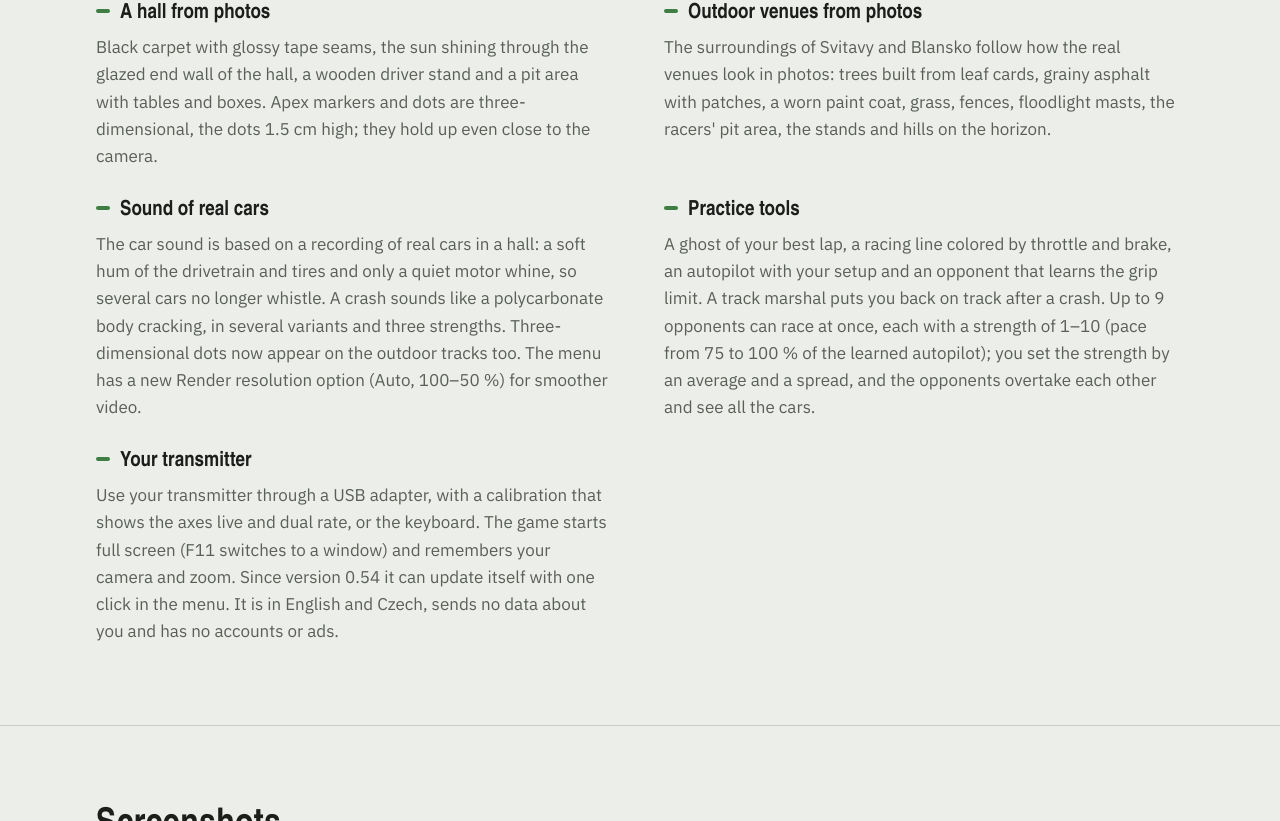
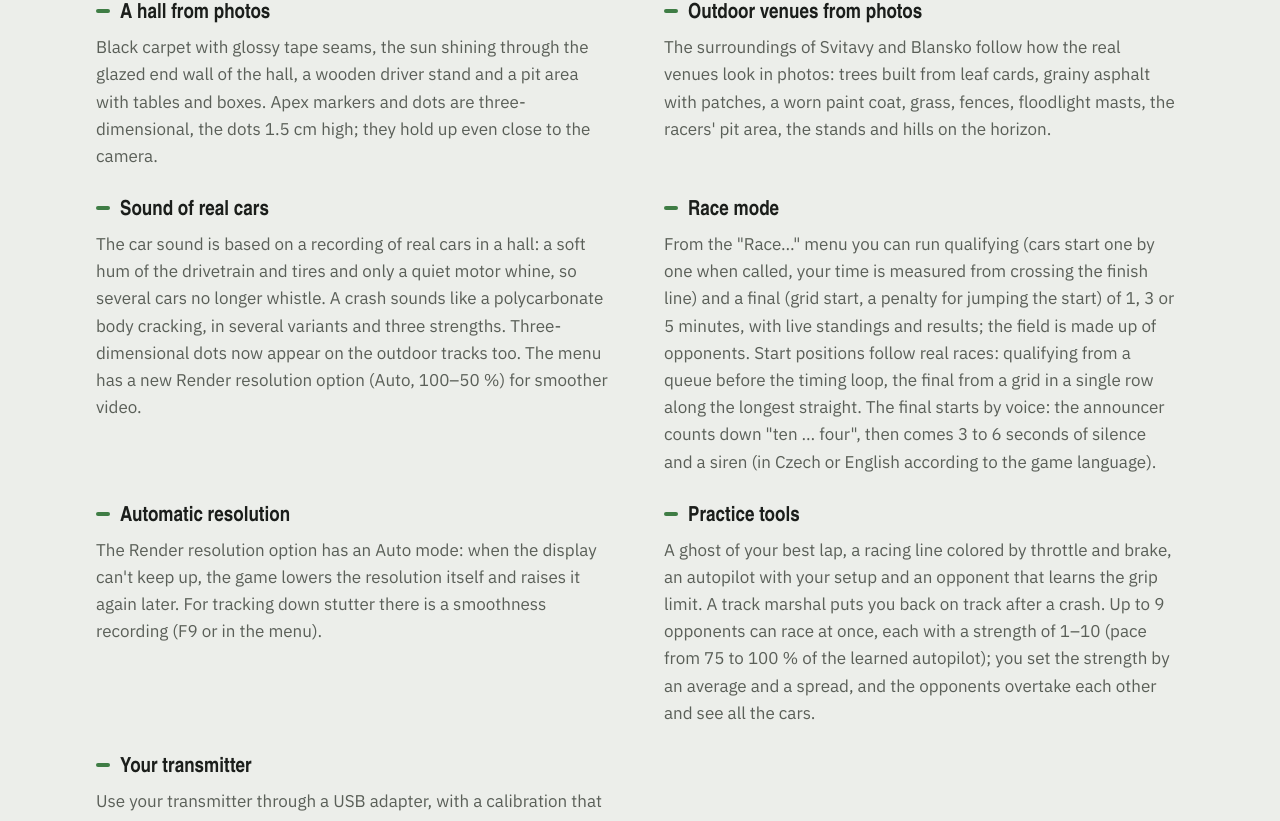
Before and after one commit to ibb-jile/onroad-rc-simulator, a plain HTML site: page index.html in a window 1280 px wide. Shown: the part 1979-2800 px from the top of the page. Drawn offline with Linux system fonts and the light colour scheme; a web font is replaced by a local one.

Commit message:
Verze 0.62: soutěžní jízda, hlasový start finále, automatické rozlišení
Web odkazuje na verzi 0.62, nové karty o soutěžní jízdě (kvalifikace, finále,
rošt, hlasový odpočet a siréna) a o automatickém rozlišení vykreslování.

Co-Authored-By: Claude Fable 5.2 <noreply@anthropic.com>

```diff
--- a/index.html
+++ b/index.html
@@ -188,7 +188,7 @@ footer .wrap { display: flex; flex-wrap: wrap; gap: 8px 24px; justify-content: s
           <a class="btn-line" id="download-win" href="https://github.com/ibb-jile/onroad-rc-simulator/releases/latest/download/Onroad-RC-Simulator-Windows.zip"><span lang="cs">Windows (experimentální)</span><span lang="en">Windows (experimental)</span></a>
           <a href="#install"><span lang="cs">Jak nainstalovat</span><span lang="en">How to install</span></a>
         </div>
-        <p class="facts"><span lang="cs">Verze 0.57 · macOS 13 a novější · Mac s čipem Apple (M1 a novější) · zip 69 MB</span><span lang="en">Version 0.57 · macOS 13 or later · Mac with Apple silicon (M1 or later) · 69 MB zip</span></p>
+        <p class="facts"><span lang="cs">Verze 0.62 · macOS 13 a novější · Mac s čipem Apple (M1 a novější) · zip 69 MB</span><span lang="en">Version 0.62 · macOS 13 or later · Mac with Apple silicon (M1 or later) · 69 MB zip</span></p>
         <p class="facts"><span lang="cs">Windows 10 a 11 (64bit) · první sestavení, na skutečném PC zatím nevyzkoušené · zip 52 MB</span><span lang="en">Windows 10 and 11 (64-bit) · first build, not yet tried on a real PC · 52 MB zip</span></p>
       </div>
       <aside class="board" aria-label="Lap times">
@@ -252,6 +252,14 @@ footer .wrap { display: flex; flex-wrap: wrap; gap: 8px 24px; justify-content: s
         <div>
           <h3><span lang="cs">Zvuk podle skutečných aut</span><span lang="en">Sound of real cars</span></h3>
           <p><span lang="cs">Zvuk auta vychází z nahrávky skutečných aut v hale: měkký šum pohonu a pneumatik a jen tiché kvílení motoru, víc aut už nepíská. Náraz zní jako praskání polykarbonátové karoserie, ve více variantách a ve třech silách. Plastické puklice jsou i na venkovních tratích. V menu přibyla volba Rozlišení vykreslování (Auto, 100–50 %) pro plynulejší obraz.</span><span lang="en">The car sound is based on a recording of real cars in a hall: a soft hum of the drivetrain and tires and only a quiet motor whine, so several cars no longer whistle. A crash sounds like a polycarbonate body cracking, in several variants and three strengths. Three-dimensional dots now appear on the outdoor tracks too. The menu has a new Render resolution option (Auto, 100–50 %) for smoother video.</span></p>
+        </div>
+        <div>
+          <h3><span lang="cs">Soutěžní jízda</span><span lang="en">Race mode</span></h3>
+          <p><span lang="cs">Z menu „Závod…“ spustíš kvalifikaci (auta startují po jednom po vyvolání, tvůj čas se měří od průjezdu cílem) a finále (start z roštu, penalizace za ulitý start) na 1, 3 nebo 5 minut, s pořadím během jízdy a výsledky; pole tvoří soupeři. Místa startu jsou podle skutečných závodů: kvalifikace z fronty před měřicí smyčkou, finále z roštu v jedné řadě přes nejdelší rovinku. Finále startuje hlasem: hlasatel odpočítá „deset … čtyři“, pak je 3 až 6 sekund ticho a zazní siréna (česky nebo anglicky podle jazyka hry).</span><span lang="en">From the "Race…" menu you can run qualifying (cars start one by one when called, your time is measured from crossing the finish line) and a final (grid start, a penalty for jumping the start) of 1, 3 or 5 minutes, with live standings and results; the field is made up of opponents. Start positions follow real races: qualifying from a queue before the timing loop, the final from a grid in a single row along the longest straight. The final starts by voice: the announcer counts down "ten … four", then comes 3 to 6 seconds of silence and a siren (in Czech or English according to the game language).</span></p>
+        </div>
+        <div>
+          <h3><span lang="cs">Automatické rozlišení</span><span lang="en">Automatic resolution</span></h3>
+          <p><span lang="cs">Volba Rozlišení vykreslování má režim Auto: když displej nestíhá, hra sama sníží rozlišení a pak ho zase zvedne. Pro hledání sekání je záznam plynulosti (F9 nebo v menu).</span><span lang="en">The Render resolution option has an Auto mode: when the display can't keep up, the game lowers the resolution itself and raises it again later. For tracking down stutter there is a smoothness recording (F9 or in the menu).</span></p>
         </div>
         <div>
           <h3><span lang="cs">Trénink</span><span lang="en">Practice tools</span></h3>
```
Also changed, not shown: src/page.html (+9 -1 lines).
